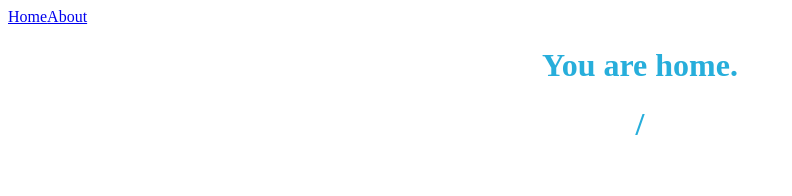
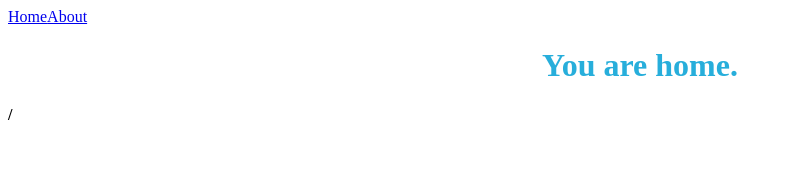
Before and after one commit to AdityaTandulkar/Adding-Navigation-Using-React-Router---React-Router-What-is-Routing-Why-Ins---3cnnyywobhks, a React app: page / in a window 1280 px wide. Shown: the top 196 px of the page, without its empty margins (0-792 px from the left). Built offline with nearby package versions, Linux system fonts and the light colour scheme.

Commit message:
Initial commit

```diff
--- a/src/components/LocationDisplay.js
+++ b/src/components/LocationDisplay.js
@@ -1,14 +1,13 @@
-import React from 'react'
-import { useLocation } from 'react-router-dom'
+import React from 'react';
+import {useLocation} from 'react-router-dom';
 
-export default function LocationDisplay() {
-  return (
-    <div>
-        <h1 data-testid="location-display">
-            {
-                useLocation().pathname
-            }
-        </h1>
-    </div>
-  )
+
+const LocationDisplay =()=>{
+    const location = useLocation();
+
+    return(
+        <h4 data-testid="location-display">{location.pathname}</h4>
+    )
 }
+
+export default LocationDisplay;
```
